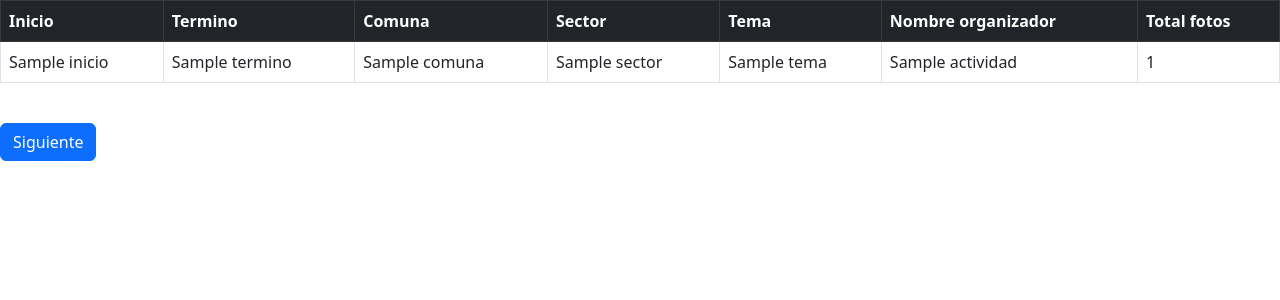
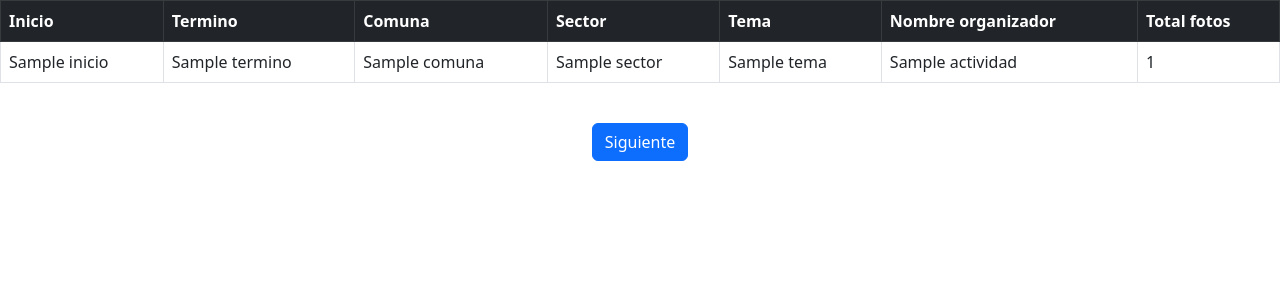
Before and after one commit to init-nahuel/desarrollo_web_nahuel_sanhueza, a Flask app: template app/templates/listado-actividades.html in a window 1280 px wide. Shown: the part 100-400 px from the top of the page. Run offline with Flask 3, Linux system fonts and the light colour scheme; the template is opened without the code that fills it: most values are stand-ins (such as "Sample title", 1, 10 or a date in 2020).

Commit message:
fix: center buttons

```diff
--- a/app/templates/listado-actividades.html
+++ b/app/templates/listado-actividades.html
@@ -58,16 +58,16 @@
     </div>
     {% endif %}
 
-    <div class="d-flex justify-content-between mt-4">
+    <div class="d-flex justify-content-center gap-3 mt-4">
         {% if prev_url %}
             <button class="btn btn-primary" onclick="window.location='{{ prev_url }}'">
                 Anterior
             </button>
         {% endif %}
         {% if next_url %}
-        <button class="btn btn-primary" onclick="window.location='{{ next_url }}'">
-            Siguiente
-        </button>
+            <button class="btn btn-primary" onclick="window.location='{{ next_url }}'">
+                Siguiente
+            </button>
         {% endif %}
     </div>
 
```
